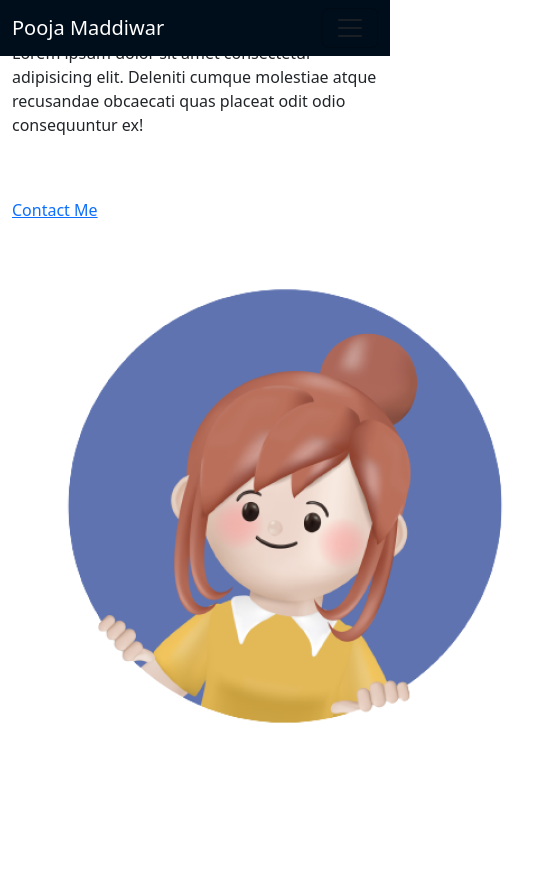
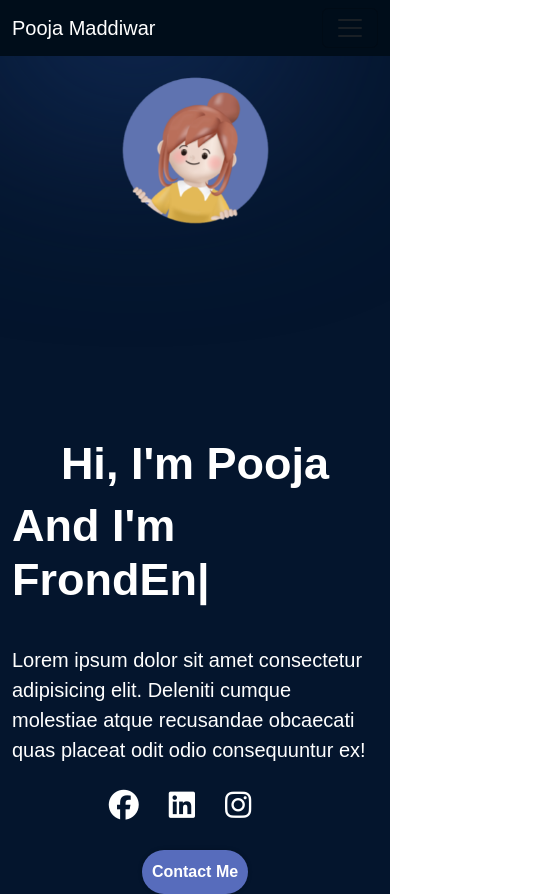
Before and after one commit to PoojaMaddiwar/MyPortFolio, a React (Vite) app in the folder My_Porfolio/: page / in a window 390 px wide. Shown: the whole page, 558 px wide, since content can reach past the window. Before the commit the page ends 844 px from the top, so only its background shows below. Built offline with nearby package versions, Linux system fonts and the light colour scheme.

Commit message:
home page is responsive

```diff
--- a/My_Porfolio/src/App.css
+++ b/My_Porfolio/src/App.css
@@ -0,0 +1,8 @@
+@import "./vars.css";
+
+.App {
+  background-color: var(--color-bg);
+  width: 100%;
+  height: 100vh;
+
+}
--- a/My_Porfolio/src/App.jsx
+++ b/My_Porfolio/src/App.jsx
@@ -1,18 +1,18 @@
+import { BrowserRouter, Route, Routes } from "react-router-dom"
 import './App.css'
+import About from './components/About/About'
+import Contact from './components/Contact/Contact'
 import DefaultComp from './components/Default/Default'
+import Education from './components/Education/Education'
 import Home from './components/Home/Home'
-import About from './components/About/About'
-import Education from './components/Education/Education'
 import Skills from './components/Skills/Skills'
-import Contact from './components/Contact/Contact'
-import {BrowserRouter,Routes,Route} from "react-router-dom"
 
 function App() {
 
 
   return (
     <>
-
+  <div className='App'>
     <BrowserRouter>
       <Routes>
         <Route path="" element={<DefaultComp></DefaultComp>}>
@@ -24,6 +24,7 @@ function App() {
         </Route>
       </Routes>
     </BrowserRouter>
+    </div>
     </>
   )
 }
--- a/My_Porfolio/src/components/Default/style.css
+++ b/My_Porfolio/src/components/Default/style.css
@@ -29,49 +29,7 @@
     color: #004280; /* Keep the hover color the same as the active color */
   }
 
-  .bg-containerr{
-    width: 100%;
-    height: 100vh;
-    /* background-color: #011222; */
-    background: linear-gradient(90deg, #011222, #021c33);
-  }
-.myinfoContaier{
-  display: flex;
-  justify-content: center;
-  align-items: center;
-  width: 100%;
-  /* width: calc(100% * 2 / 3);  */
-  padding: 0px 0px 0px 80px;
-}
-  .my-img{
-    display: flex;
-    justify-content: center;
-    align-items: center;
 
-
-  }
-
-  .my-img img{
-    width: 50%;
-    height: 50%;
-  }
-
-  .heading{
-    color:  #004280;
-
-  }
-  .paragrap{
-    color: rgb(164, 160, 156);
-  }
-
- .icon-container{
-  font-size: 30px;
- }
-
-  .fa-brands:hover{
-    color: rgb(43, 33, 182);
-    cursor: pointer;
-  }
 
   .card_detail{
       display: flex;
--- a/My_Porfolio/src/components/Home/Home.jsx
+++ b/My_Porfolio/src/components/Home/Home.jsx
@@ -6,69 +6,40 @@ import { useRef } from "react";
 import "./home.css";
 const Home = ()=>{
 
-    // const ref1 = useRef(null);
+    const ref1 = useRef(null);
 
-    // useEffect(() => {
-    //     const typed = new Typed(ref1.current, {
-    //       strings: ["FrondEnd Developer"],
-    //       startDelay: 100,
-    //       typeSpeed: 70,
-    //       backSpeed: 100,
-    //       loop: true
-    //     });
+    useEffect(() => {
+        const typed = new Typed(ref1.current, {
+          strings: ["FrondEnd Developer"],
+          startDelay: 100,
+          typeSpeed: 70,
+          backSpeed: 100,
+          loop: true
+        });
 
-    //    return () => {
-    //       typed.destroy();
-    //     };
-    //   }, []);
+       return () => {
+          typed.destroy();
+        };
+      }, []);
 
 
     return(
         <>
-            {/* <div className="bg-containerr d-flex justify-content-around">
-                <div className="myinfoContaier">
-               <div className="my-info">
-                    <h3 className="text-white text-shodow">Hi, I am</h3>
-                    <h1 className="text-light text-shodow">Pooja</h1>
-                    <h2 className="heading text-shodow">And I am <b><span  ref={ref1}></span></b></h2>
-                    <p className="paragrap">
-                        Lorem ipsum dolor sit amet consectetur adipisicing elit.
-                        Fugiat excepturi qui magni possimus illo non eos ipsam
-                        quasi iusto numquam. Quod quaerat harum, natus repellendus,
-                        obcaecati non cumque doloribus, quisquam expedita tempore neque?
-                        Similique sapiente quam saepe alias temporibus facilis aliquid dolor,
-                        vel obcaecati.Rerum tempore a recusandae impedit nam!
-                    </p>
-                    <div className="icon-container text-white">
-                    <i className="icon fa-brands fa-facebook mx-3"></i>
-                    <i className="icon fa-brands fa-linkedin mx-3"></i>
-                    <i className="icon fa-brands fa-instagram mx-3"></i>
-                    </div>
-                    <a href="/Contact">Contact Me</a>
-
-               </div>
-               </div>
-               <div className="my-img col-md-6">
-
-                   <img className="img-fluid rounded-circle" src={bannerImage} alt="" />
-
-               </div>
-            </div> */}
-
             <section className="container">
                 <div className="content">
-                    <h1 className="title">Hi, I'm Pooja</h1>
+                    <h2 className="title">Hi, I'm Pooja</h2>
+                    <h2 className="title">And I'm <span  ref={ref1}></span></h2>
                     <p className="description">
                         Lorem ipsum dolor sit amet consectetur adipisicing elit.
                          Deleniti cumque molestiae atque recusandae obcaecati
                         quas placeat odit odio consequuntur ex!
                     </p>
                     <div className="icon-container text-white">
-                        <i className="icon fa-brands fa-facebook mx-3"></i>
-                        <i className="icon fa-brands fa-linkedin mx-3"></i>
-                        <i className="icon fa-brands fa-instagram mx-3"></i>
+                        <i className="icon fa-brands fa-facebook"></i>
+                        <i className="icon fa-brands fa-linkedin"></i>
+                        <i className="icon fa-brands fa-instagram"></i>
                     </div>
-                    <a href="/Contact" className="contactbtn">Contact Me</a>
+                    <a href="/Contact" className="contactBtn">Contact Me</a>
                 </div>
 
                 <img
@@ -77,7 +48,7 @@ const Home = ()=>{
                 alt="Hero image of me" />
 
                 <div className="topBlur" />
-                <div className="bottomBlur" />
+
 
             </section>
 
--- a/My_Porfolio/src/components/Home/home.css
+++ b/My_Porfolio/src/components/Home/home.css
@@ -0,0 +1,106 @@
+@import "../../vars.css";
+
+.container{
+    position: relative;
+    display: flex;
+    align-items: center;
+    justify-content: space-between;
+    margin-top: 50px;
+    z-index: 1;
+
+
+}
+
+.content{
+    display: flex;
+    flex-direction: column;
+    align-items: flex-start;
+    color: var(--color-text);
+    z-index: 1;
+
+}
+
+.title{
+    font-size: 45px;
+    font-weight: 600;
+    /* font-family: var(--font-roboto); */
+ }
+ .description{
+    font-size: 20px;
+    margin-top: 30px;
+    margin-bottom: 25px;
+
+ }
+
+ .icon-container{
+    font-size: 30px;
+    display: flex;
+    gap: 30px;
+    align-items: flex-start;
+    margin-right: 30px;
+    margin-bottom: 30px;
+   }
+
+.fa-brands:hover{
+    color: rgb(43, 33, 182);
+    cursor: pointer;
+}
+
+.contactBtn {
+    text-decoration: none;
+    background-color: var(--color-primary);
+    color: var(--color-text);
+    border-radius: 100px;
+    padding: 10px;
+    z-index: 1;
+    font-weight: 600;
+    box-shadow: 0 0 4px 0 rgba(0, 0, 0, 0.25);
+  }
+
+  .heroImg{
+    width: 50%;
+    z-index: 1;
+    animation-name: floating;
+    animation-duration: 3s;
+    animation-iteration-count: infinite;
+    animation-timing-function: ease-in-out;
+  }
+
+  @keyframes floating {
+    0% {
+      transform: translate(0, 0px);
+    }
+    50% {
+      transform: translate(0, 20px);
+    }
+    100% {
+      transform: translate(0, -0px);
+    }
+  }
+
+  .topBlur {
+    position: absolute;
+    width: 50vw;
+    height: 50vw;
+    min-width: 350px;
+    min-width: 350px;
+    top: -128px;
+    left: -10vw;
+    border-radius: 764px;
+    background: rgba(25, 55, 109, 0.7);
+    filter: blur(100px);
+    z-index: 0;
+  }
+
+
+
+@media screen and (max-width: 830px) {
+    .container {
+      flex-direction: column-reverse;
+      height: 100vh;
+    }
+
+    .content {
+      align-items: center;
+    }
+  }
--- a/My_Porfolio/src/index.css
+++ b/My_Porfolio/src/index.css
@@ -1,10 +1,10 @@
-:root {
-  font-family: Inter, system-ui, Avenir, Helvetica, Arial, sans-serif;
-
+* {
+  box-sizing: border-box;
+  margin: 0;
+  padding: 0;
+  font-family: "Outfit", Arial, Helvetica, sans-serif;
 }
 
-body{
-  margin: 0;
-  padding: 0;
-  box-sizing: border-box;
+html {
+  scroll-behavior: smooth;
 }
--- /dev/null
+++ b/My_Porfolio/src/vars.css
@@ -0,0 +1,11 @@
+:root {
+    /* Colours */
+    --color-text: #fff;
+    --color-primary: #576cbc;
+    --color-secondary: #19376d;
+    --color-dark: #0b2447;
+    --color-bg: #04152d;
+
+    /* Fonts */
+    --font-roboto: "Roboto";
+  }
```
